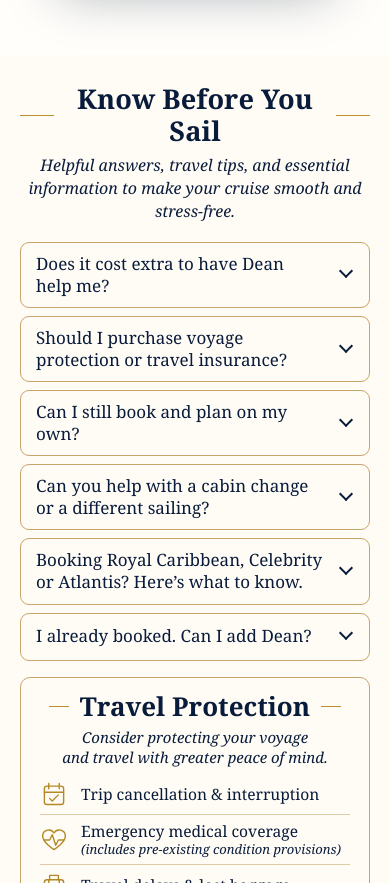
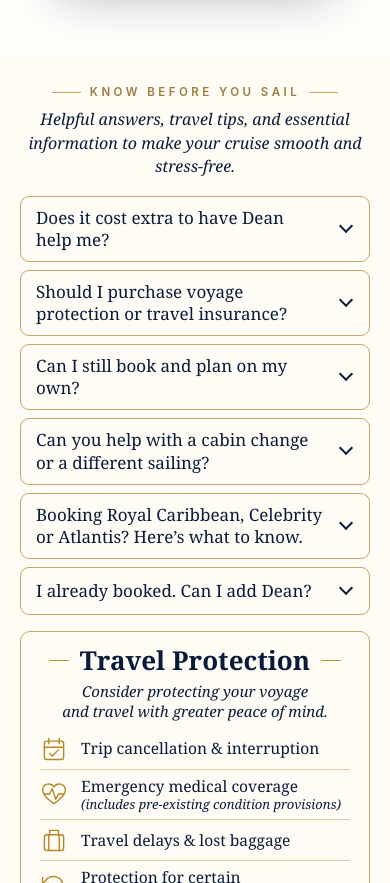
Before and after one commit to deanondeck/deanondeck.github.io, a Next.js app: page / in a window 390 px wide. Shown: the part 4760-5643 px from the top of the page. Built offline with nearby package versions, Linux system fonts and the light colour scheme; a web font is replaced by a local one.

Commit message:
Match Know Before You Sail to gold section labels

```diff
--- a/src/app/globals.css
+++ b/src/app/globals.css
@@ -2484,8 +2484,7 @@ body { background: var(--paper); color: var(--ink-on-paper); }
 /* Approved Know Before You Sail: compact FAQs, protection, and original portrait. */
 #faq { background: #fffcf6; color: #091b3a; padding-block: clamp(2.5rem,4vw,3.5rem); scroll-margin-top: 85px; }
 #faq .sec-head { max-width: none; margin-bottom: 2rem; }
-#faq .sec-head h2 { display: flex; align-items: center; justify-content: center; gap: 1.3rem; font-family: Georgia,serif; font-size: clamp(2rem,3.5vw,3.3rem); font-weight: 700; }
-#faq .sec-head h2::before,#faq .sec-head h2::after { content: ""; width: 3rem; height: 2px; background: #bd8d2e; flex-shrink: 0; }
+#faq .sec-head h2 { display: flex; margin: 0; }
 .sail-intro { font-family: Georgia,serif; font-style: italic; font-size: clamp(1rem,1.5vw,1.25rem); line-height: 1.65; margin: .6rem 0 0; }
 .sail-columns { display: grid; grid-template-columns: 1.28fr 1fr; gap: 1.5rem; align-items: start; }
 #faq .faq { max-width: none; margin: 0; display: grid; gap: .7rem; }
@@ -2543,8 +2542,6 @@ body { background: var(--paper); color: var(--ink-on-paper); }
 #faq :is(button,summary,input,select,a):focus-visible { outline: 3px solid #aa7b21; outline-offset: 4px; }
 @media (max-width: 800px) {
   .sail-columns { grid-template-columns: 1fr; gap: 1.2rem; }
-  #faq .sec-head h2 { gap: .65rem; }
-  #faq .sec-head h2::before,#faq .sec-head h2::after { width: 1.25rem; }
   .sail-difference { grid-template-columns: 1fr; gap: 1rem; padding: 1.2rem; }
   .sail-brand { border-right: 0; padding: 0; }
   .sail-difference-copy { gap: .25rem; }
@@ -2560,8 +2557,6 @@ body { background: var(--paper); color: var(--ink-on-paper); }
 #faq { padding-block: 24px; }
 #faq > .wrap { max-width: 1200px; }
 #faq .sec-head { margin-bottom: 18px; }
-#faq .sec-head h2 { font-size: clamp(1.7rem,2.5vw,2.1rem); line-height: 1.2; margin: 0; gap: 16px; }
-#faq .sec-head h2::before,#faq .sec-head h2::after { width: 34px; height: 1px; }
 #faq .sail-intro { font-size: 1rem; line-height: 1.45; margin-top: 6px; }
 #faq .sail-columns { gap: 20px; grid-template-columns: 1.25fr 1fr; }
 #faq .faq { gap: 8px; }
--- a/src/components/sections/Faq.tsx
+++ b/src/components/sections/Faq.tsx
@@ -130,7 +130,7 @@ export default function Faq({ id, content }: SectionProps) {
   return <section className="band band--shell" id="faq" data-cms-id={id}>
     <div className="wrap">
       <div className="sec-head center">
-        <h2 className="display h-lg" data-cms-field="heading">{c.heading}</h2>
+        <h2 className="log log--center" data-cms-field="heading">{c.heading}</h2>
         <p className="sail-intro">Helpful answers, travel tips, and essential information to make your cruise smooth and stress-free.</p>
       </div>
       <div className="sail-columns">
```
